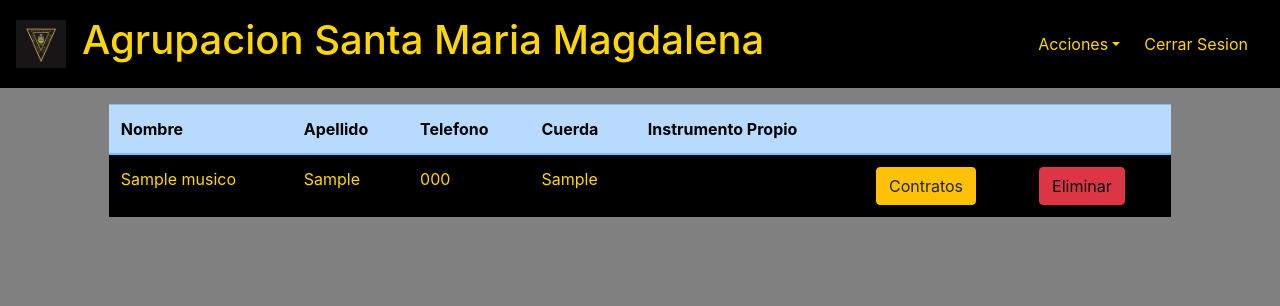
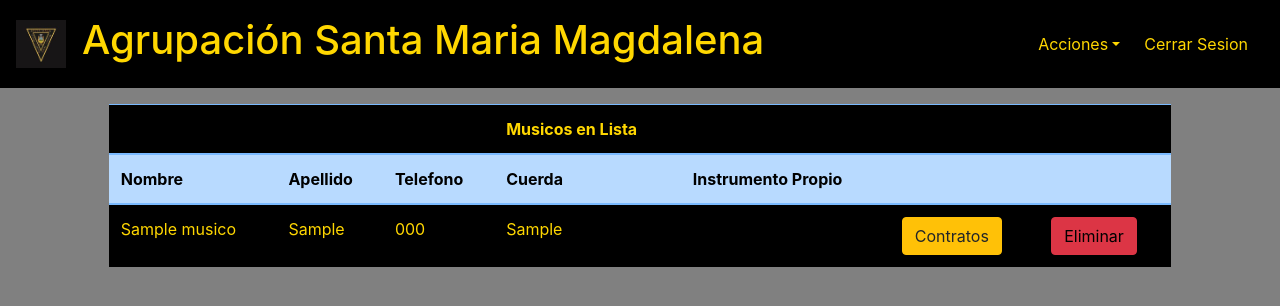
Before and after one commit to DavidSobri/final, a PHP site: page /panel_de_control.php in a window 1280 px wide. Shown: the top 306 px of the page. Run offline with PHP 8.4, Linux system fonts and the light colour scheme; tables that the repository leaves empty or names only in its code hold one stand-in row (values such as "Sample post"); data that the repository does not hold is empty.

Commit message:
panel de control y estilos perfecto

```diff
--- a/estilos.css
+++ b/estilos.css
@@ -32,6 +32,11 @@ thead{
 
     background-color: black;
 }
+
+.table-black{
+
+    color: gold;
+}
 .nav{
     color:gold;
 }
--- a/panel_de_control.php
+++ b/panel_de_control.php
@@ -31,7 +31,7 @@ $resultado = $mysqli->query($sql);
 
 	<nav class="navbar navbar-expand-lg navbar black ">
 	<img src="images/logo.jpg" alt="grande" style="width: 50px;" class="align-self-left">
-  <h1><a class="nav-link" href="panel_de_control.php">Agrupacion Santa Maria Magdalena</h1></a>
+  <h1><a class="nav-link" href="panel_de_control.php">Agrupación Santa Maria Magdalena</h1></a>
   <button class="navbar-toggler" type="button" data-toggle="collapse" data-target="#navbarSupportedContent" aria-controls="navbarSupportedContent" aria-expanded="false" aria-label="Toggle navigation">
     <span class="navbar-toggler-icon"></span>
   </button>
@@ -62,6 +62,15 @@ $resultado = $mysqli->query($sql);
 		<div class="tabla alig-items-center " style="width:85%; margin: auto;">
 			<table id="tabla" class="table table-primary " style="width:100%">
 				<thead>
+				<tr class="table-black">
+						<th></th>
+						<th></th>
+						<th></th>
+						<th>Musicos en Lista</th>
+						<th></th>
+						<th></th>
+						<th></th>
+					</tr>
 					<tr class="table-primary">
 						<th>Nombre</th>
 						<th>Apellido</th>
```
